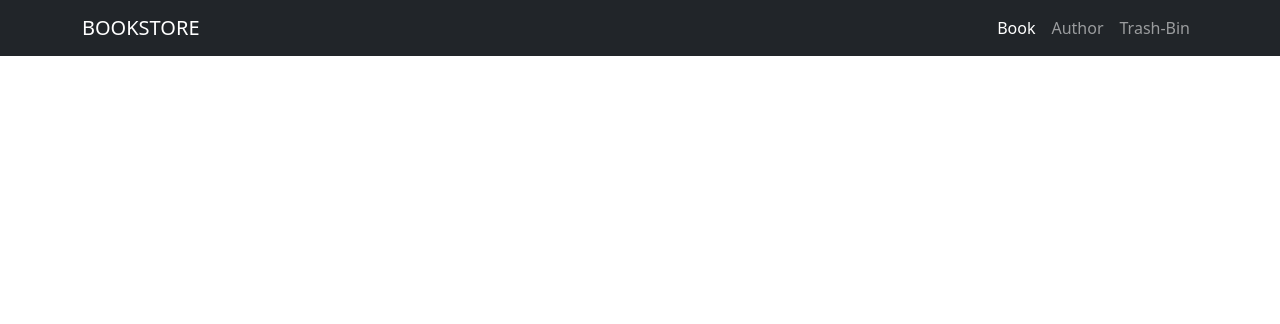
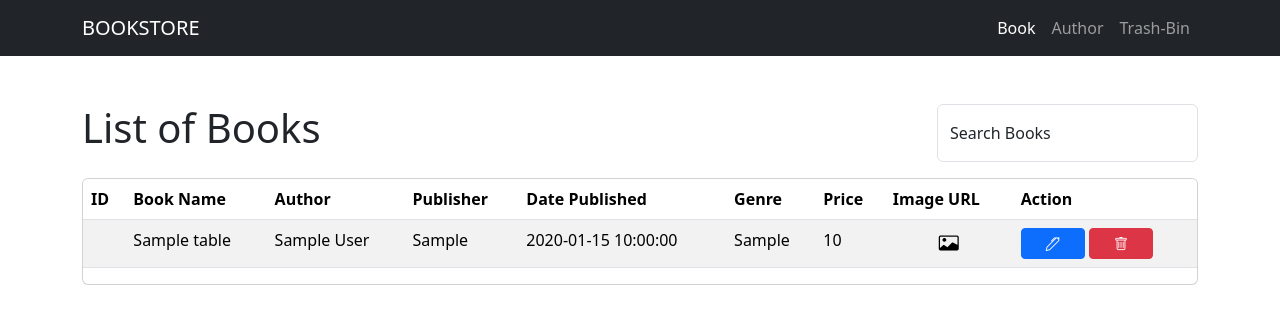
Before and after one commit to HeeJinn/CRUD-using-BootStrap-PHP, a PHP site: page /navigation/bookManagement.php in a window 1280 px wide. Shown: the top 324 px of the page. Run offline with PHP 8.4, Linux system fonts and the light colour scheme; tables that the repository leaves empty or names only in its code hold one stand-in row (values such as "Sample post"); data that the repository does not hold is empty.

Commit message:
added a book page, table, title, and already connected to db, added some btns for edit and delete

```diff
--- a/navigation/bookManagement.php
+++ b/navigation/bookManagement.php
@@ -1,19 +1,83 @@
 <?php
     require "../config/config.php";
     $active_page = "book";
+
 ?>
+
+<?php
+    $books = $conn->query("SELECT * FROM book_table");
+    $books -> execute();
+
+    $allBooks = $books -> fetchAll(PDO::FETCH_OBJ);
+?>
+
+
 <!DOCTYPE html>
 <html lang="en">
+
 <head>
     <meta charset="UTF-8">
     <meta name="viewport" content="width=device-width, initial-scale=1.0">
     <title>Document</title>
-<link href="https://cdn.jsdelivr.net/npm/bootstrap@5.3.7/dist/css/bootstrap.min.css" rel="stylesheet" integrity="sha384-LN+7fdVzj6u52u30Kp6M/trliBMCMKTyK833zpbD+pXdCLuTusPj697FH4R/5mcr" crossorigin="anonymous">
+    <link rel="stylesheet" href="https://cdn.jsdelivr.net/npm/bootstrap-icons@1.13.1/font/bootstrap-icons.min.css">
+    <link href="https://cdn.jsdelivr.net/npm/bootstrap@5.3.7/dist/css/bootstrap.min.css" rel="stylesheet" integrity="sha384-LN+7fdVzj6u52u30Kp6M/trliBMCMKTyK833zpbD+pXdCLuTusPj697FH4R/5mcr" crossorigin="anonymous">
     <script defer src="https://cdn.jsdelivr.net/npm/bootstrap@5.3.7/dist/js/bootstrap.bundle.min.js" integrity="sha384-ndDqU0Gzau9qJ1lfW4pNLlhNTkCfHzAVBReH9diLvGRem5+R9g2FzA8ZGN954O5Q" crossorigin="anonymous"></script>
 
 </head>
+
 <body>
     <?php include("../utils/header.php") ?>
 
+    <main>
+        <section class="container my-5">
+            <div class="row mb-3">
+                <div class="col-sm-6 col-md-8 col-xl-9"><h1>List of Books</h1></div>
+                <div class="col-sm-6 col-md-4 col-xl-3 ">
+                    <div class="form-floating">
+                        <input type="text" name="" id="searchbar" class="form-control" placeholder="Search Book">
+                        <label for="searchbar">Search Books</label>
+                    </div>
+                </div>
+            </div>
+            <div class="card table-responsive">
+                <table class="table table-striped">
+                    <thead>
+                        <tr>
+                            <th scope="col">ID</th>
+                            <th scope="col">Book Name</th>
+                            <th scope="col">Author</th>
+                            <th scope="col">Publisher</th>
+                            <th scope="col">Date Published</th>
+                            <th scope="col">Genre</th>
+                            <th scope="col">Price</th>
+                            <th scope="col">Image URL</th>
+                            <th scope="col">Action</th>
+                        </tr>
+                    </thead>
+                    <tbody>
+                        <?php foreach($allBooks as $book): ?>
+                        <tr>
+                            <th scope="row"><?php echo $book -> _id ?></th>
+                            <td><?php echo $book -> name ?></td>
+                            <td><?php echo $book -> author ?></td>
+                            <td><?php echo $book -> publisher ?></td>
+                            <td><?php echo $book -> date_published ?></td>
+                            <td><?php echo $book -> genre ?></td>
+                            <td><?php echo $book -> price ?></td>
+                            <td class="text-center fs-5"><i class="bi bi-card-image"></i></td>
+                            <td>
+                                <button class="btn btn-primary btn-sm px-4"><i class="bi bi-pen"></i></button>
+                                <button class="btn btn-danger btn-sm px-4"><i class="bi bi-trash"></i></button>
+                            </td>
+                        </tr>
+                        <?php endforeach; ?>
+                    </tbody>
+                </table>
+            </div>
+        </section>
+    </main>
+
+
 </body>
+
 </html>
```
